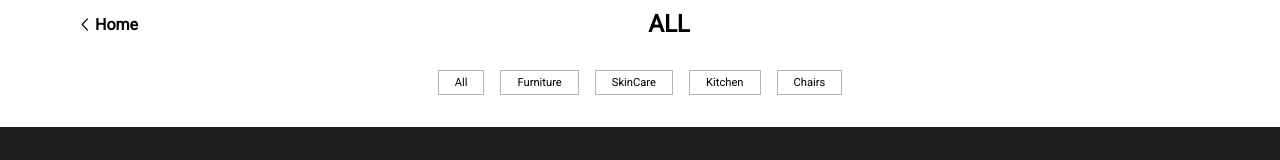
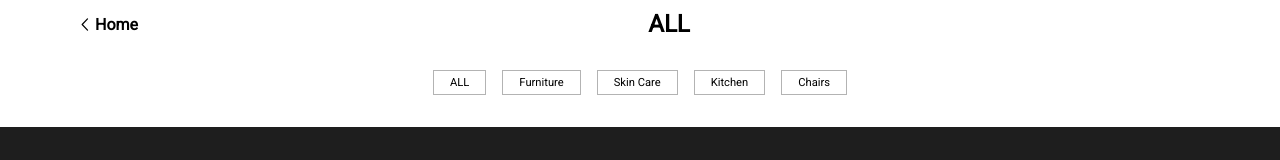
Before and after one commit to OnigiriKing/kumo-market, a React (Create React App) app: page /categories in a window 1280 px wide. Shown: the part 126-286 px from the top of the page. Built offline with nearby package versions, Linux system fonts and the light colour scheme.

Commit message:
Localization fix

```diff
--- a/src/components/Categories/Category.jsx
+++ b/src/components/Categories/Category.jsx
@@ -46,7 +46,7 @@ export default function Categories({ cat, setCat }) {
               const el = links[key];
               return (
                 <Link to={el.link}>
-                  <button onClick={() => setCat(el.state)}>{el.state}</button>
+                  <button onClick={() => setCat(el.state)}>{t(el.state.toUpperCase())}</button>
                 </Link>
               );
             })}
--- a/src/i18n.js
+++ b/src/i18n.js
@@ -36,7 +36,7 @@ i18n
           SKINCARE: "Skin Care",
           KITCHEN: "Kitchen",
           CHAIRS: "Chairs",
-          FURNITURE: "FURNITURE",
+          FURNITURE: "Furniture",
           POPULARPICKS: "Popilar Picks",
           HOME: "Home",
           YOURCART: "Your Shopping Cart",
```
